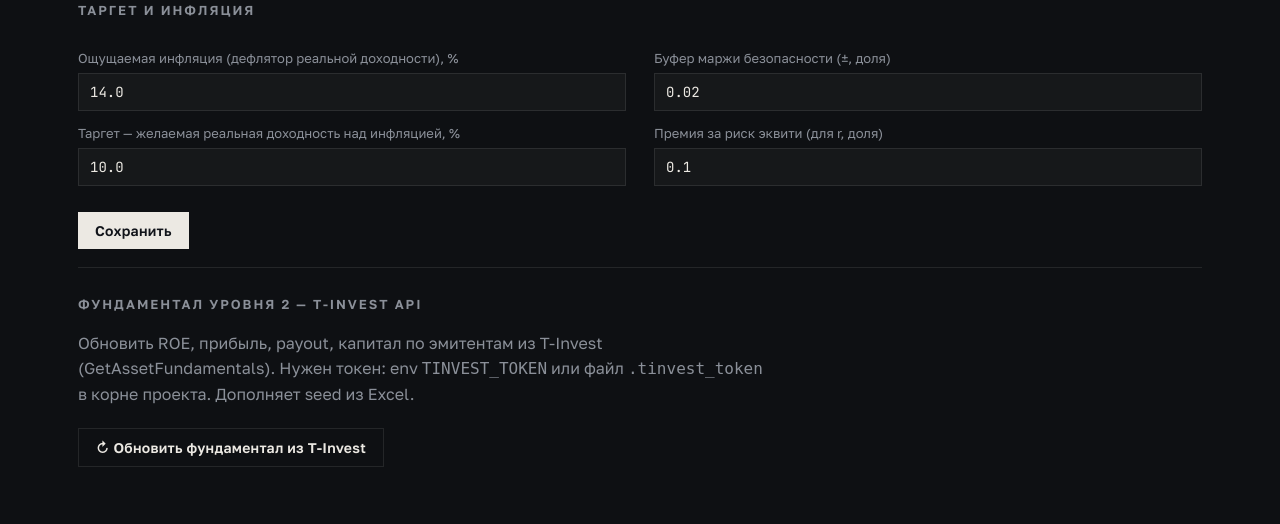
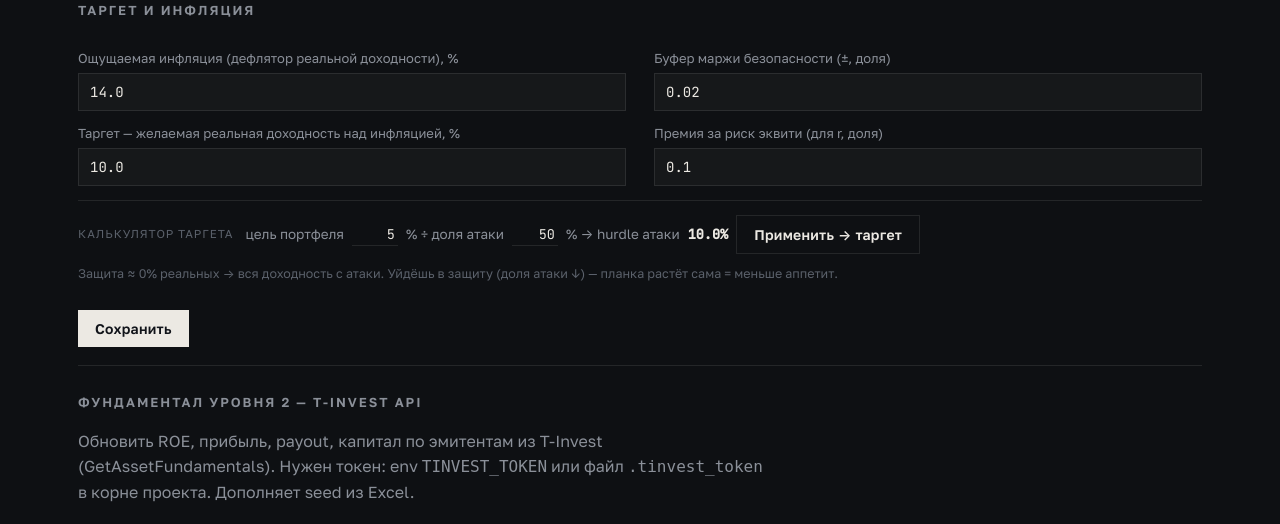
Before and after one commit to AlexDogaev/stock-valuation, a FastAPI app: page /settings in a window 1280 px wide. Shown: the part 280-804 px from the top of the page. Run offline with FastAPI, Linux system fonts and the light colour scheme; data comes from the database, SQL or seed files in the repository; data that the repository does not hold is empty.

Commit message:
feat(settings): калькулятор таргета — hurdle атаки из цели портфеля и доли атаки
Под полем «Таргет»: цель_портфеля / доля_атаки → hurdle атаки (защита ≈0% реальных).
Кнопка «Применить → таргет» ставит результат в поле и сохраняет. Введённые цель/долю
помнит в localStorage. Клиентский помощник, без изменений бэкенда.

Co-Authored-By: Claude Opus 4.8 <noreply@anthropic.com>

```diff
--- a/app/web/templates/settings.html
+++ b/app/web/templates/settings.html
@@ -1,5 +1,19 @@
 {% extends "base.html" %}
 {% block content %}
+<style>
+  .tcalc { margin-top: 14px; padding-top: 14px; border-top: 1px solid var(--hair);
+           font-size: 13.5px; color: var(--muted); display: flex; align-items: center;
+           gap: 8px; flex-wrap: wrap; }
+  .tcalc .tcalc-t { font-size: 11.5px; letter-spacing: .08em; text-transform: uppercase;
+                    color: var(--faint); margin-right: 4px; }
+  .tcalc input.num2 { width: 3.4em; text-align: right; font-family: var(--mono);
+                      background: transparent; color: var(--ink); border: 0;
+                      border-bottom: 1px solid var(--hair); padding: 2px 3px; font-size: 13.5px; }
+  .tcalc input.num2:focus { outline: 0; border-bottom-color: var(--ink); }
+  .tcalc input.num2::-webkit-outer-spin-button, .tcalc input.num2::-webkit-inner-spin-button { -webkit-appearance: none; margin: 0; }
+  .tcalc #tc-out { font-family: var(--mono); color: var(--ink); font-weight: 600; }
+  .tcalc .tcalc-note { flex-basis: 100%; font-size: 12.5px; color: var(--faint); margin-top: 2px; }
+</style>
 <h1>Настройки и персональная калибровка</h1>
 <p class="sub">Доходность реальна только над ОЩУЩАЕМОЙ инфляцией. Таргет и режим задают порог троичного сигнала.
   Инфляцию и таргет можно править прямо в шапке.</p>
@@ -13,7 +27,16 @@
     <label>Буфер маржи безопасности (±, доля)</label><input type="number" step="0.005" id="buffer">
     <label>Премия за риск эквити (для r, доля)</label><input type="number" step="0.01" id="risk_premium">
   </div>
-</div></div>
+</div>
+  <div class="tcalc">
+    <span class="tcalc-t">Калькулятор таргета</span>
+    цель портфеля <input class="num2" type="number" step="0.5" id="tc-port">% ÷ доля атаки
+    <input class="num2" type="number" step="5" id="tc-attack">% →
+    hurdle атаки <span id="tc-out">—</span>
+    <button class="ghost" id="tc-apply" type="button">Применить → таргет</button>
+    <span class="tcalc-note">Защита ≈ 0% реальных → вся доходность с атаки. Уйдёшь в защиту (доля атаки ↓) — планка растёт сама = меньше аппетит.</span>
+  </div>
+</div>
 
 <button id="save">Сохранить</button> <span id="saved" class="muted" style="margin-left:10px"></span>
 
@@ -42,6 +65,33 @@ document.getElementById("save").addEventListener("click", async () => {
   document.getElementById("saved").textContent = "Сохранено ✓ (скринер пересчитается)";
   load();
 });
+
+// ── калькулятор таргета: hurdle атаки = цель портфеля / доля атаки (защита ≈ 0%) ──
+const tcPort = document.getElementById("tc-port");
+const tcAttack = document.getElementById("tc-attack");
+function tcCalc() {
+  const p = parseFloat(tcPort.value), a = parseFloat(tcAttack.value);
+  const out = document.getElementById("tc-out");
+  if (isNaN(p) || isNaN(a) || a <= 0) { out.textContent = "—"; return null; }
+  const h = p * 100 / a;
+  out.textContent = h.toFixed(1) + "%";
+  try { localStorage.setItem("tcalc", JSON.stringify({ p, a })); } catch (e) {}
+  return h;
+}
+(function initTcalc() {
+  let s = { p: 5, a: 50 };
+  try { s = JSON.parse(localStorage.getItem("tcalc")) || s; } catch (e) {}
+  tcPort.value = s.p; tcAttack.value = s.a; tcCalc();
+})();
+tcPort.addEventListener("input", tcCalc);
+tcAttack.addEventListener("input", tcCalc);
+document.getElementById("tc-apply").addEventListener("click", () => {
+  const h = tcCalc();
+  if (h == null) return;
+  document.getElementById("hurdle").value = h.toFixed(1);
+  document.getElementById("save").click();
+});
+
 document.getElementById("refresh-funds").addEventListener("click", async (e) => {
   const st = document.getElementById("funds-status");
   st.textContent = "Запрашиваю T-Invest…"; e.target.disabled = true;
```
